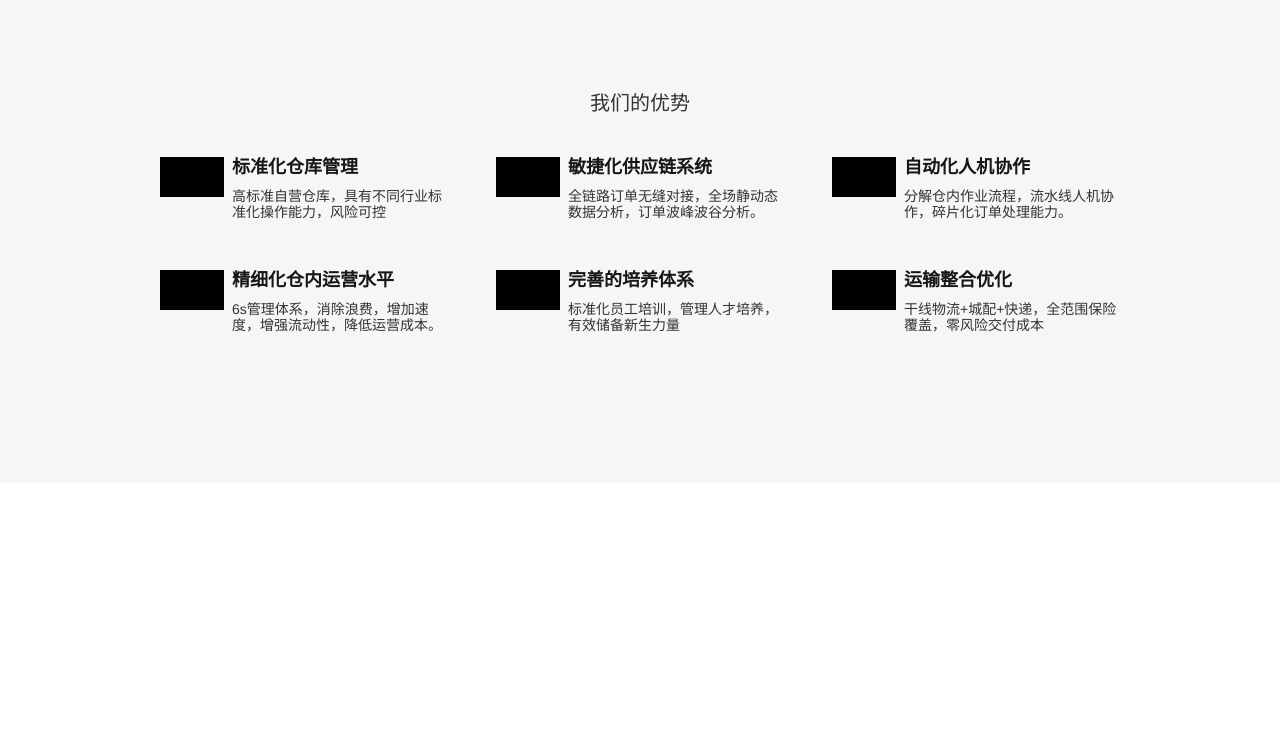
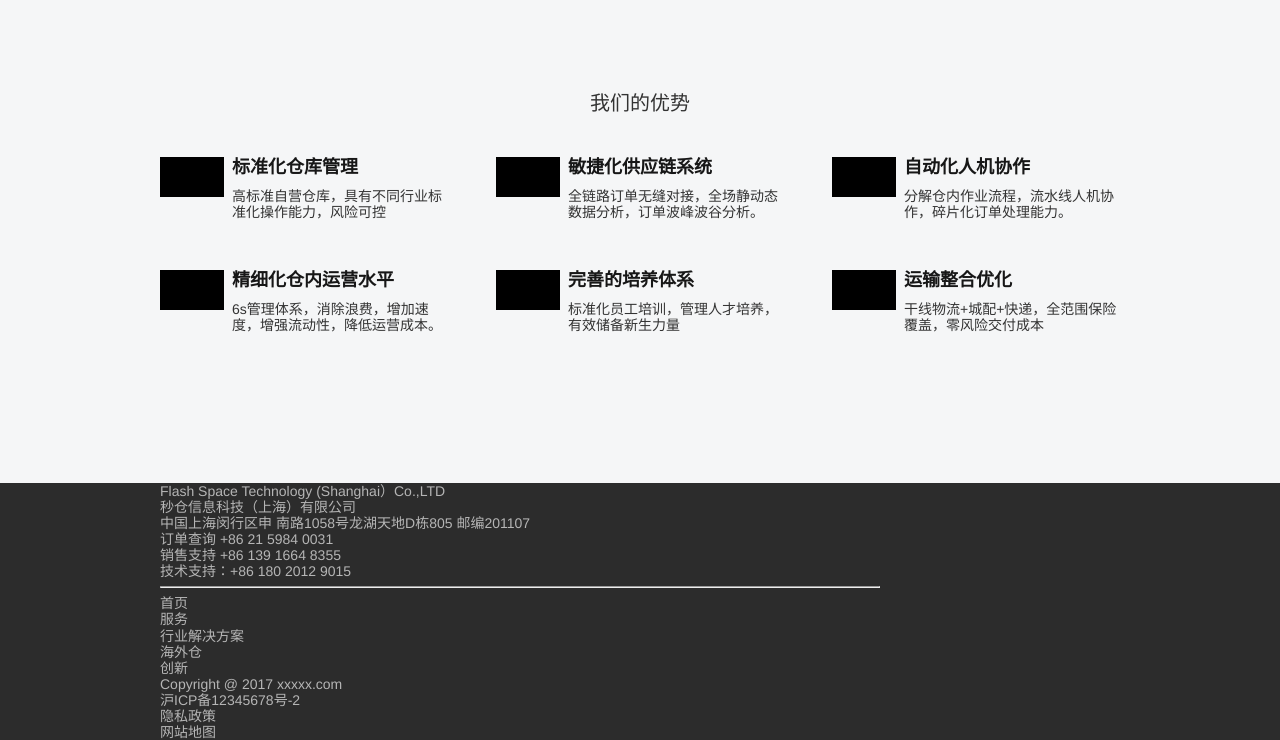
Before and after one commit to WGCafe/sdc-website, a website: page warehouse-integration.html in a window 1280 px wide. Shown: the part 789-1529 px from the top of the page. Before the commit the page ends 1272 px from the top, so only its background shows below. Drawn offline with nearby package versions, Linux system fonts and the light colour scheme; files that its build step writes are made by us from their sources.

Commit message:
dev: Update footer dom

```diff
--- a/styles/_var.scss
+++ b/styles/_var.scss
@@ -20,3 +20,5 @@ $middle-gray-1: #878787;
 $middle-gray-2: #f5f6f7;
 
 $light-yellow: #fad200;
+/* special colors */
+$footer-color: #b5b5b5;
--- a/styles/main.scss
+++ b/styles/main.scss
@@ -49,6 +49,16 @@ ul {
 
 .text-left {
   text-align: left;
+}
+
+.col-3 {
+  float: left;
+  width: 25%;
+}
+
+.col-9 {
+  float: left;
+  width: 75%;
 }
 
 .header {
@@ -113,6 +123,17 @@ ul {
   }
 }
 
+.footer {
+  background-color: $dark-gray;
+  color: $footer-color;
+
+  &__content:after {
+    content: "";
+    display: block;
+    clear: both;
+  }
+}
+
 .intro__block {
 	width: 50%;
 	height: 480px;
--- a/warehouse-integration.html
+++ b/warehouse-integration.html
@@ -133,9 +133,37 @@
     </section>
     <!-- end of Warehouse Integration Advantage -->
 
-    <footer>
-      <div class="container">
-
+    <footer class="footer">
+      <div class="footer__content container">
+        <div class="col-9">
+          <ul>
+            <li>Flash Space  Technology (Shanghai）Co.,LTD</li>
+            <li>秒仓信息科技（上海）有限公司</li>
+            <li>中国上海闵行区申 南路1058号龙湖天地D栋805   邮编201107</li>
+          </ul>
+          <ul>
+            <li>订单查询 +86 21 5984 0031</li>
+            <li>销售支持 +86 139 1664 8355</li>
+            <li>技术支持：+86 180 2012 9015</li>
+          </ul>
+          <hr/>
+          <ul>
+            <li>首页</li>
+            <li>服务</li>
+            <li>行业解决方案</li>
+            <li>海外仓</li>
+            <li>创新</li>
+          </ul>
+          <ul>
+            <li>Copyright @ 2017 xxxxx.com</li>
+            <li>沪ICP备12345678号-2</li>
+            <li>隐私政策</li>
+            <li>网站地图</li>
+          </ul>
+        </div>
+        <div class="col-3">
+          <img src="" alt="">
+        </div>
       </div>
     </footer>
   </div>
```
